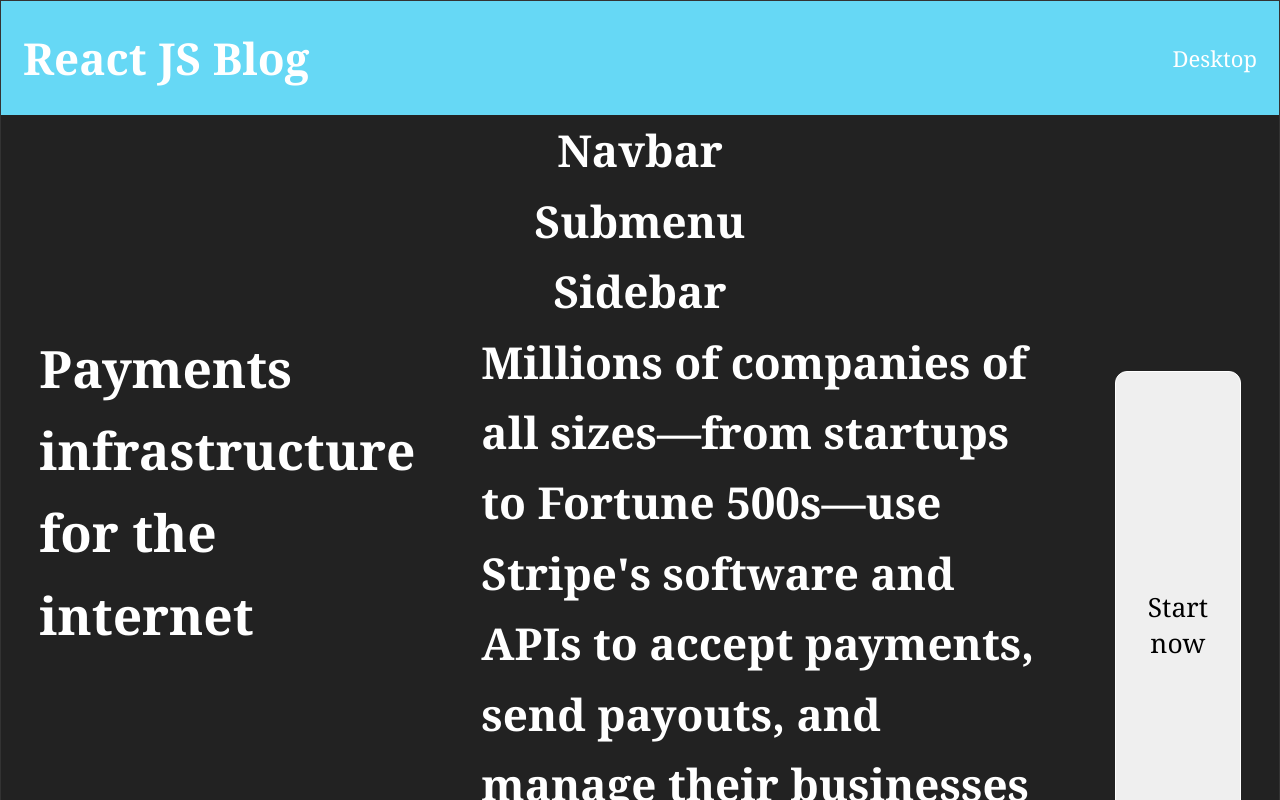
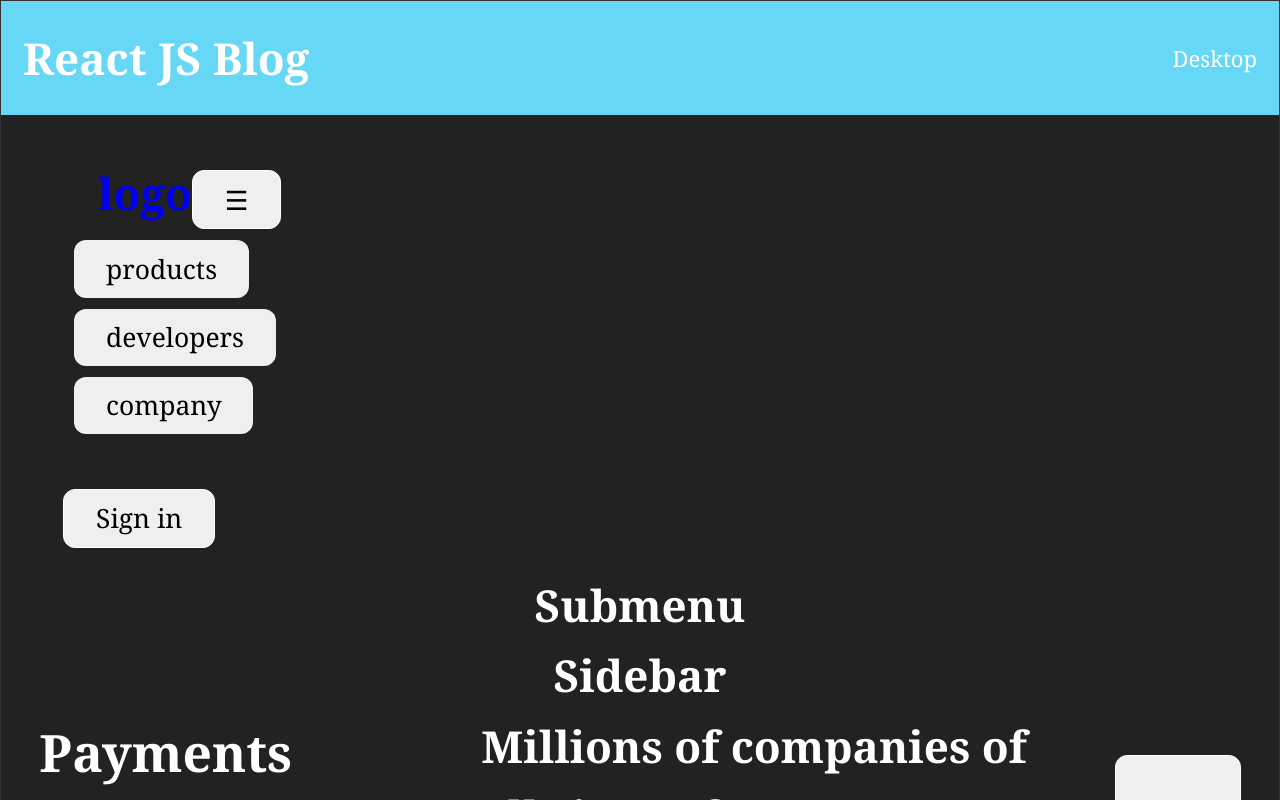
Before and after one commit to Jogata/SoftUni-React-Project, a React (Vite) app in the folder client/: page / in a window 1280 px wide. Shown: the top 800 px of the page. Built offline with nearby package versions, Linux system fonts and the light colour scheme; a web font is replaced by a local one.

Commit message:
exercise - stripe submenus - added navigation

```diff
--- a/client/src/App.jsx
+++ b/client/src/App.jsx
@@ -621,6 +621,55 @@ const Hero = () => {
   );
 };
 
+const Navbar = () => {
+  const { openSidebar, openSubmenu, closeSubmenu } = useGlobalContext();
+
+  const displaySubmenu = (e) => {
+    const page = e.target.textContent;
+    const tempBtn = e.target.getBoundingClientRect();
+    const center = (tempBtn.left + tempBtn.right) / 2;
+    const bottom = tempBtn.bottom - 3;
+    openSubmenu(page, { center, bottom });
+  };
+
+  const handleSubmenu = (e) => {
+    if (!e.target.classList.contains('link-btn')) {
+      closeSubmenu();
+    }
+  };
+
+  return (
+    <nav className='nav' onMouseOver={handleSubmenu}>
+      <div className='nav-center'>
+        <div className='nav-header'>
+          <a href="#" className="nav-logo">logo</a>
+          <button className='btn toggle-btn' onClick={openSidebar}>
+            &#9776;
+          </button>
+        </div>
+        <ul className='nav-links'>
+          <li>
+            <button className='link-btn' onMouseOver={displaySubmenu}>
+              products
+            </button>
+          </li>
+          <li>
+            <button className='link-btn' onMouseOver={displaySubmenu}>
+              developers
+            </button>
+          </li>
+          <li>
+            <button className='link-btn' onMouseOver={displaySubmenu}>
+              company
+            </button>
+          </li>
+        </ul>
+        <button className='btn signin-btn'>Sign in</button>
+      </div>
+    </nav>
+  );
+};
+
 function App() {
   return (
     <>
@@ -628,7 +677,7 @@ function App() {
       <AppProvider>
         <div className="body">
           <Header title="React JS Blog" />
-          <h1>Navbar </h1>
+          <Navbar />
           <h1>Submenu </h1>
           <h1>Sidebar </h1>
           <Hero />
```
